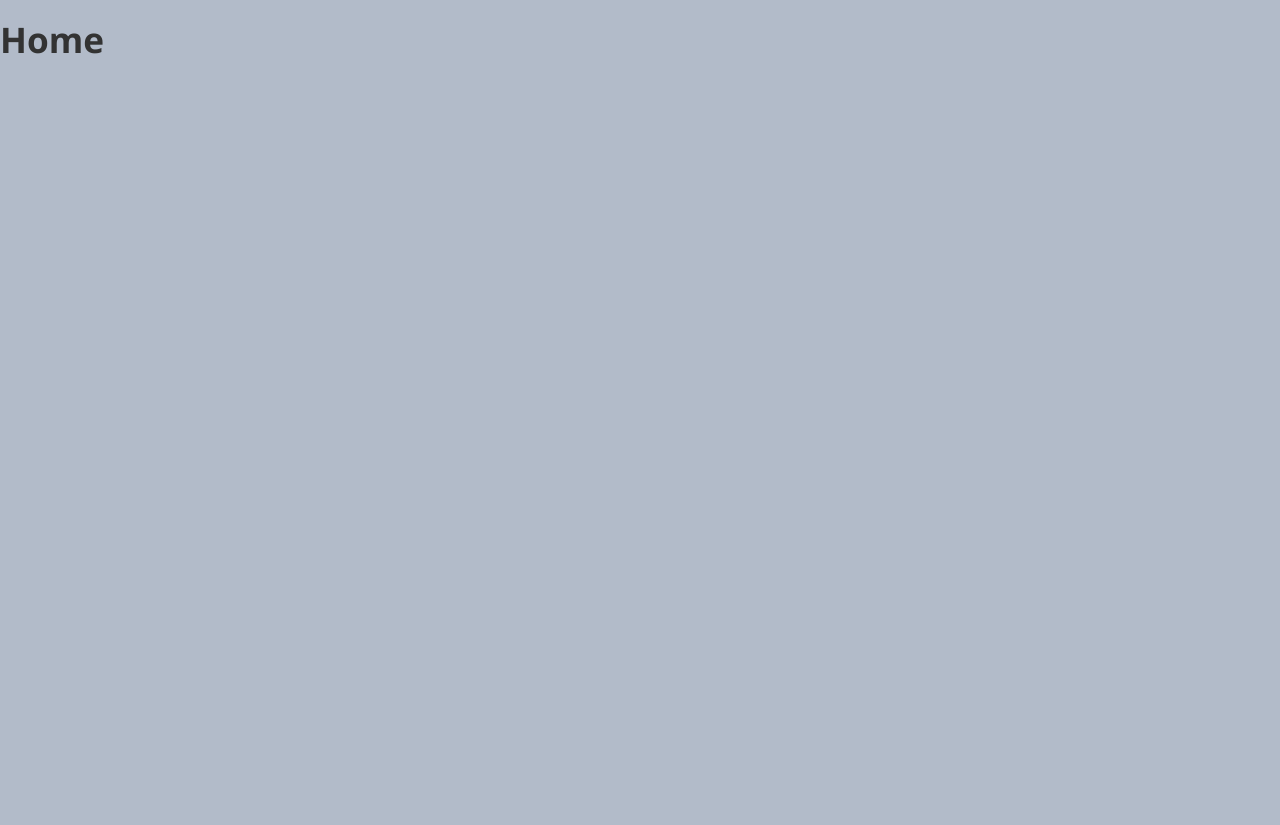
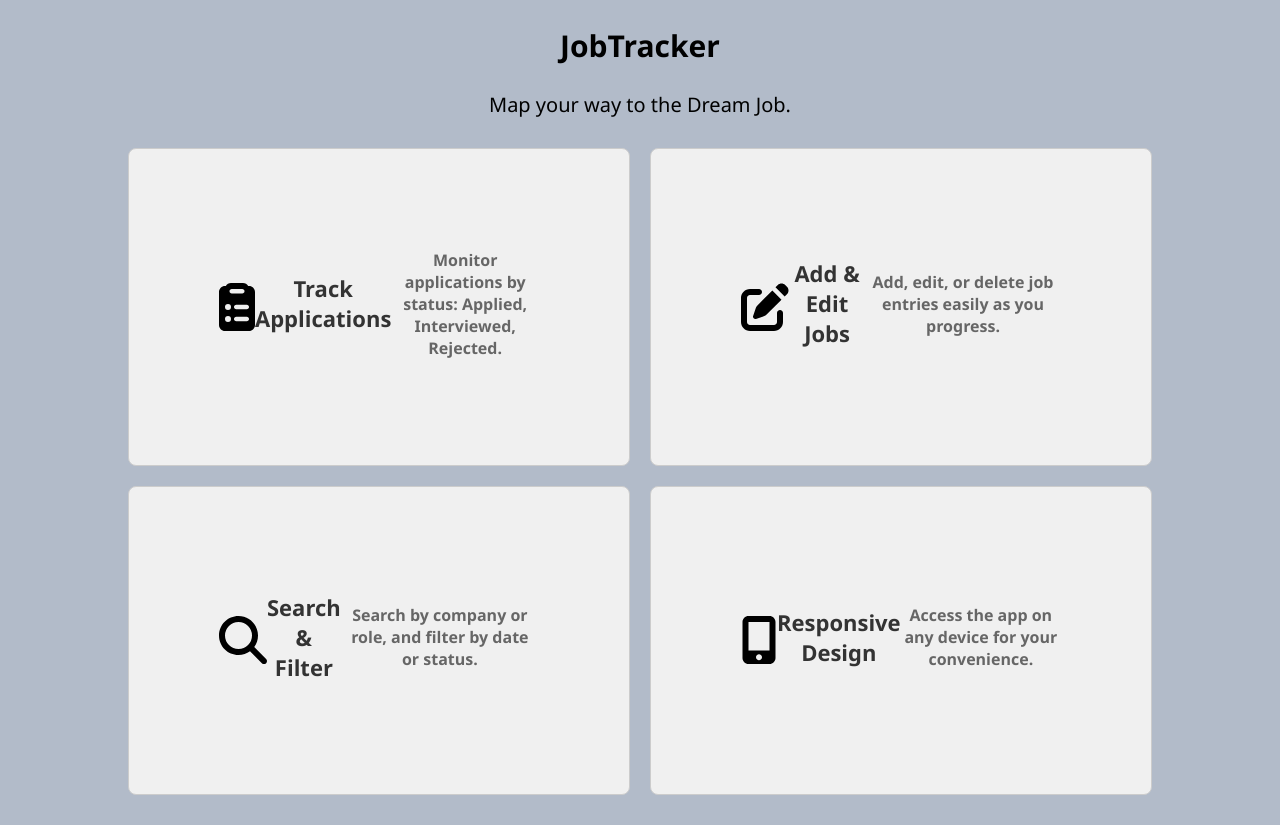
Before and after one commit to Refilwe15/ReactTS-Job-Application-Tracker-Task3, a React (Vite) app: page /home in a window 1280 px wide. Before the commit the page ends 800 px from the top, so only its background shows below. Built offline with nearby package versions, Linux system fonts and the light colour scheme.

Commit message:
landing page added

```diff
--- a/src/components/home.tsx
+++ b/src/components/home.tsx
@@ -1,6 +1,43 @@
-function Home(){
-    return (
-        <h1>Home</h1>
-    )
+import React from "react";
+import { FontAwesomeIcon } from "@fortawesome/react-fontawesome";
+import { faClipboardList, faEdit, faSearch, faMobileAlt } from "@fortawesome/free-solid-svg-icons";
+
+
+function Home() {
+  return (
+    <>
+      <h2 style={{ textAlign: "center", fontSize: "30px" }}>JobTracker</h2>
+      <p style={{ textAlign: "center", fontSize: "20px" }}>
+        Map your way to the Dream Job.
+      </p>
+
+      <div className="main">
+        <div className="card">
+          <FontAwesomeIcon icon={faClipboardList} size="2x" />
+          <h3>Track Applications</h3>
+          <p>Monitor applications by status: Applied, Interviewed, Rejected.</p>
+        </div>
+
+        <div className="card">
+          <FontAwesomeIcon icon={faEdit} size="2x" />
+          <h3>Add & Edit Jobs</h3>
+          <p>Add, edit, or delete job entries easily as you progress.</p>
+        </div>
+
+        <div className="card">
+          <FontAwesomeIcon icon={faSearch} size="2x" />
+          <h3>Search & Filter</h3>
+          <p>Search by company or role, and filter by date or status.</p>
+        </div>
+
+        <div className="card">
+          <FontAwesomeIcon icon={faMobileAlt} size="2x" />
+          <h3>Responsive Design</h3>
+          <p>Access the app on any device for your convenience.</p>
+        </div>
+      </div>
+    </>
+  );
 }
+
 export default Home;
--- a/src/components/login.tsx
+++ b/src/components/login.tsx
@@ -1,10 +1,28 @@
 import React from "react";
 import logo from "../assets/logo.png";
-import { Link } from "react-router-dom";
+import { Link, useNavigate } from "react-router-dom";
 
 const LoginPage: React.FC = () => {
+  const navigate = useNavigate();
+
+  const handleSubmit = (e: React.FormEvent<HTMLFormElement>) => {
+    e.preventDefault();
+
+    const form = e.currentTarget;
+    const formData = new FormData(form);
+    const username = String(formData.get("username") ?? "").trim();
+    const password = String(formData.get("password") ?? "").trim();
+
+    if (!username || !password) {
+      alert("Please enter username and password");
+      return;
+    }
+
+
+    navigate("/home");
+  };
+
   return (
-    <>
     <div className="main-container">
       {/* Left Container */}
       <div className="left-container">
@@ -15,18 +33,18 @@ const LoginPage: React.FC = () => {
             Enter to get unlimited access to data & information
           </p>
 
-            <form className="form">
+          <form className="form" onSubmit={handleSubmit}>
             <div className="form-group">
               <label>Username</label>
-                <input type="text" placeholder="Enter username" />
+              <input type="text" name="username" placeholder="Enter username" />
             </div>
 
             <div className="form-group">
               <label>Password</label>
-                <input type="password" placeholder="Enter password" />
+              <input type="password" name="password" placeholder="Enter password" />
             </div>
 
-              <button type="submit" >Login</button>
+            <button type="submit">Login</button>
           </form>
 
           <p className="register-text">
@@ -34,10 +52,7 @@ const LoginPage: React.FC = () => {
           </p>
         </div>
       </div>
-
-
     </div>
-    </>
   );
 };
 
--- a/src/styles/global.css
+++ b/src/styles/global.css
@@ -102,3 +102,59 @@ button:hover {
   font-weight: bold;
   text-decoration: none;
 }
+/*Home Page*/
+
+.main {
+  display: grid;
+  grid-template-columns: repeat(2, 1fr);
+  gap: 20px;
+  width: 60%;
+  margin: 0 auto;
+  margin-top: 30px;
+}
+
+.main > div {
+    display: flex;
+  background-color: #f0f0f0;
+  border: 1px solid #ccc;
+  padding: 90px;
+  text-align: center;
+  font-size: 24px;
+  font-weight: bold;
+  border-radius: 8px;
+  justify-content: center;
+  align-items: center;
+}
+.main {
+  display: grid;
+  grid-template-columns: repeat(2, 1fr); /* 2 cards per row */
+  gap: 20px;
+  width: 80%;
+  margin: 30px auto;
+}
+
+.card {
+  background-color: #f9f9f9;
+  border: 1px solid #ddd;
+  border-radius: 10px;
+  padding: 30px;
+  text-align: center;
+  transition: transform 0.3s, box-shadow 0.3s;
+}
+
+.card:hover {
+  transform: translateY(-5px);
+  box-shadow: 0 8px 20px rgba(0, 0, 0, 0.15);
+}
+
+.card h3 {
+  margin-top: 15px;
+  font-size: 22px;
+  color: #333;
+}
+
+.card p {
+  font-size: 16px;
+  color: #666;
+  margin-top: 10px;
+}
```
Lines whose indentation alone changed are shown as unchanged.
